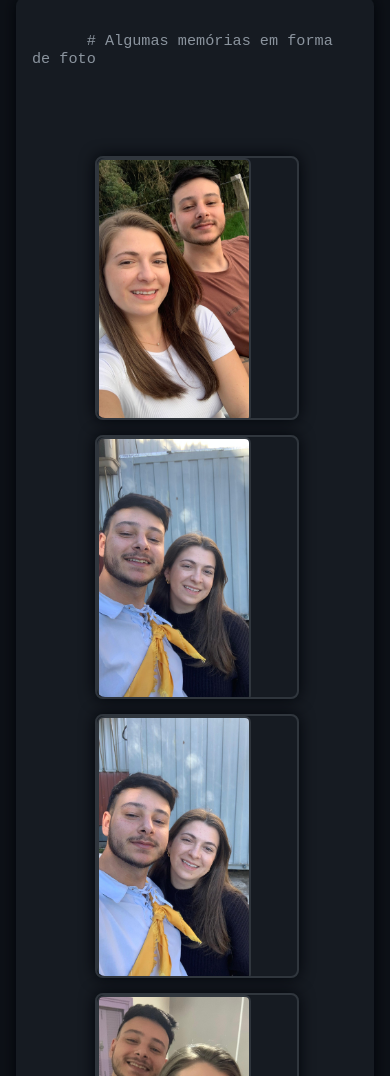
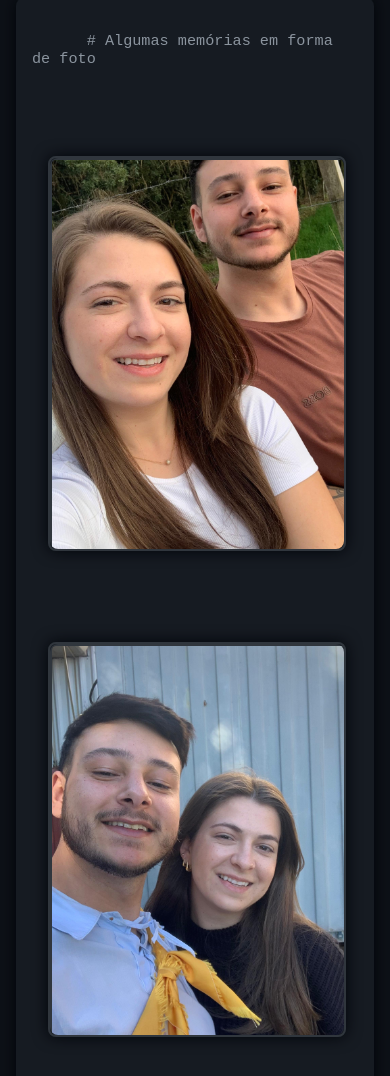
Before and after one commit to Vineess/ravi, a plain HTML site: page index.html in a window 390 px wide. Shown: the part 1080-2156 px from the top of the page. Drawn offline with nearby package versions, Linux system fonts and the light colour scheme.

Commit message:
ajustado mobile

```diff
--- a/css/style.css
+++ b/css/style.css
@@ -96,8 +96,9 @@ pre, code {
 .gallery.cards { gap: 1.2rem; }
 
 .flip-card {
-  width: 260px;
-  height: 340px;
+  width: 100%;
+  max-width: 260px;   /* limite no desktop */
+  aspect-ratio: 3/4;  /* proporção fixa */
   perspective: 1000px;
 }
 
@@ -136,7 +137,8 @@ pre, code {
 .flip-card-front img {
   width: 100%;
   height: 100%;
-  object-fit: cover;
+  object-fit: cover;        /* cobre todo o card */
+  object-position: center;  /* centraliza a foto */
   display: block;
   margin: 0;
   padding: 0;
@@ -322,10 +324,22 @@ footer {
 
   .gallery img {
     width: 100%;
-    max-width: 150px;
+    max-width: 150px; /* mantém só para as imagens soltas da galeria */
   }
 
-  .flip-card { width: 200px; height: 260px; }
+  .flip-card {
+    max-width: 90%;
+    aspect-ratio: 3/4;
+    margin: 0 auto;
+  }
+
+  .flip-card-front img {
+    width: 100%;
+    height: 100%;
+    max-width: unset;       /* <-- tira a limitação de 150px */
+    object-fit: cover;
+    object-position: center;
+  }
 
   .code-input-wrapper,
   .fake-terminal label {
@@ -408,7 +422,6 @@ footer {
   height: 100%;
 }
 
-
 @media (max-width: 768px) {
   .btn-flores {
     width: 100%;
--- a/index.html
+++ b/index.html
@@ -161,7 +161,7 @@
             <div class="flip-card-back">
               <h3>Nossa primeira corrida registrada 🏃‍♂️🏃‍♀️</h3>
               <p><p>25/08/2025 — Primeira corrida com foto, mas a melhor parte continua sendo ter você ao meu lado em cada passo,
-                não foi só sobre quilômetros, foi sobre nós dois em movimento juntos. 🏃‍♂️❤️🏃‍♀️</p>
+                não foi só sobre km, foi sobre nós dois em movimento juntos. 🏃‍♂️❤️🏃‍♀️</p>
             </div>
           </div>
         </div>
```
